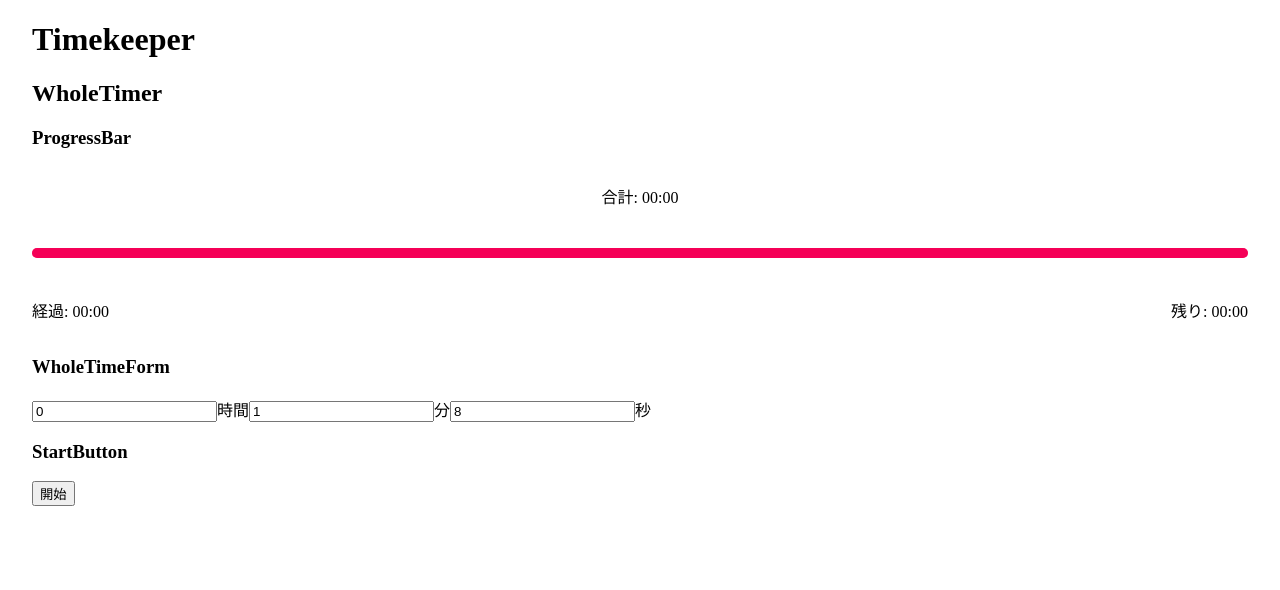
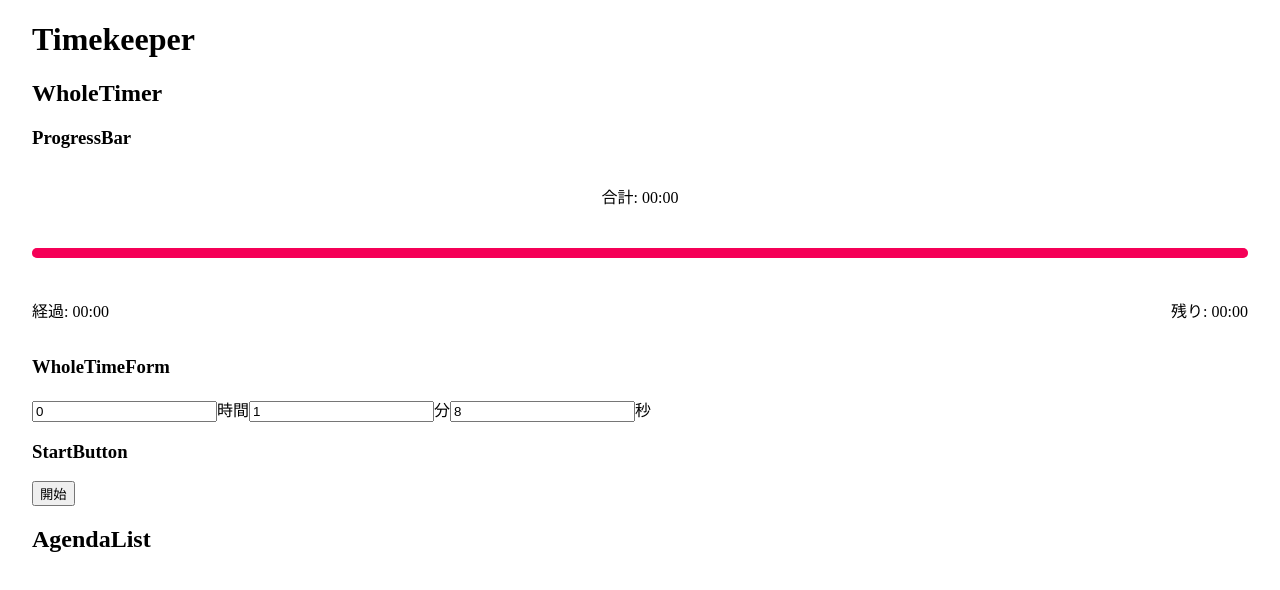
Before and after one commit to youichiro/timekeeper, a Next.js app: page / in a window 1280 px wide. Shown: the top 590 px of the page. Built offline with nearby package versions, Linux system fonts and the light colour scheme.

Commit message:
AgendaListコンポーネントを作成

```diff
--- /dev/null
+++ b/components/AgendaList.tsx
@@ -0,0 +1,9 @@
+import React from 'react'
+
+const AgendaList: React.FC = () => {
+  return (
+    <h2>AgendaList</h2>
+  )
+}
+
+export default AgendaList
--- a/pages/index.tsx
+++ b/pages/index.tsx
@@ -1,14 +1,15 @@
 import React from 'react'
 import { Container } from '@material-ui/core'
 import Layout from '../components/Layout'
-// import CurrentTime from '../components/CurrentTime'
 import WholeTimer from '../components/WholeTimer'
+import AgendaList from '../components/AgendaList'
 
 const IndexPage: React.FC = () => (
   <Layout title="Home">
     <Container fixed>
       <h1>Timekeeper</h1>
       <WholeTimer />
+      <AgendaList />
     </Container>
   </Layout>
 )
```
Also changed, not shown: 1 other file (tests, documents, lock files or other folders).
